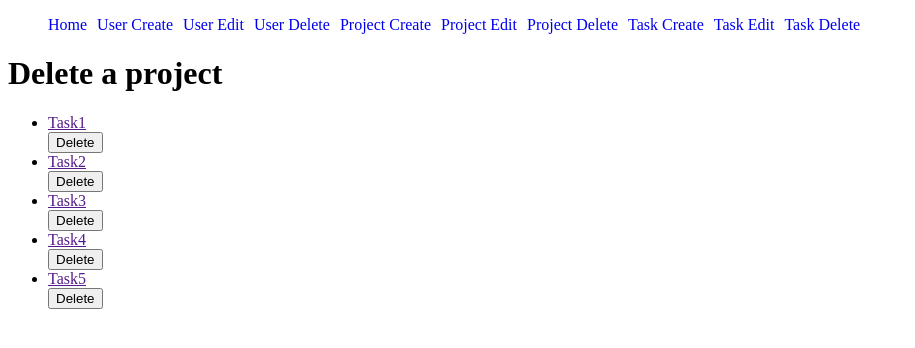
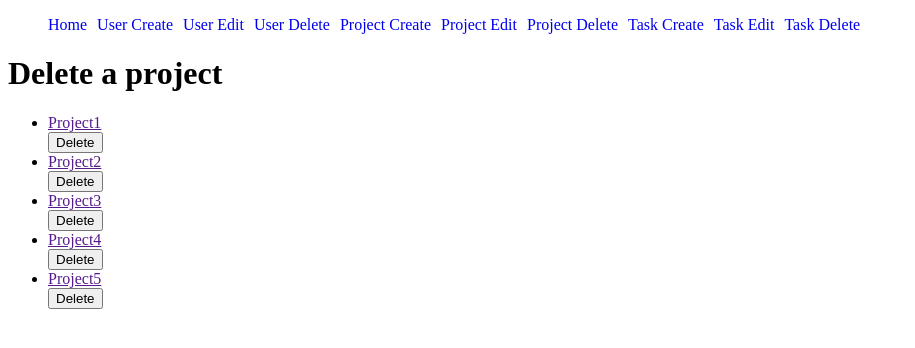
Before and after one commit to ZenViKing/projectManagementApp, an Angular app: page /project/delete in a window 1280 px wide. Shown: the top 348 px of the page, without its empty margins (0-915 px from the left). Built offline with nearby package versions, Linux system fonts and the light colour scheme.

Commit message:
changement erreur orthographe

```diff
--- a/src/app/pages/projects/delete-project/delete-project.component.html
+++ b/src/app/pages/projects/delete-project/delete-project.component.html
@@ -1,14 +1,14 @@
 <h1>Delete a project</h1>
 
 <ul>
-  <li><a href="">Task1</a></li>
+  <li><a href="">Project1</a></li>
   <button type="submit">Delete</button>
-  <li><a href="">Task2</a></li>
+  <li><a href="">Project2</a></li>
   <button type="submit">Delete</button>
-  <li><a href="">Task3</a></li>
+  <li><a href="">Project3</a></li>
   <button type="submit">Delete</button>
-  <li><a href="">Task4</a></li>
+  <li><a href="">Project4</a></li>
   <button type="submit">Delete</button>
-  <li><a href="">Task5</a></li>
+  <li><a href="">Project5</a></li>
   <button type="submit">Delete</button>
 </ul>
```
